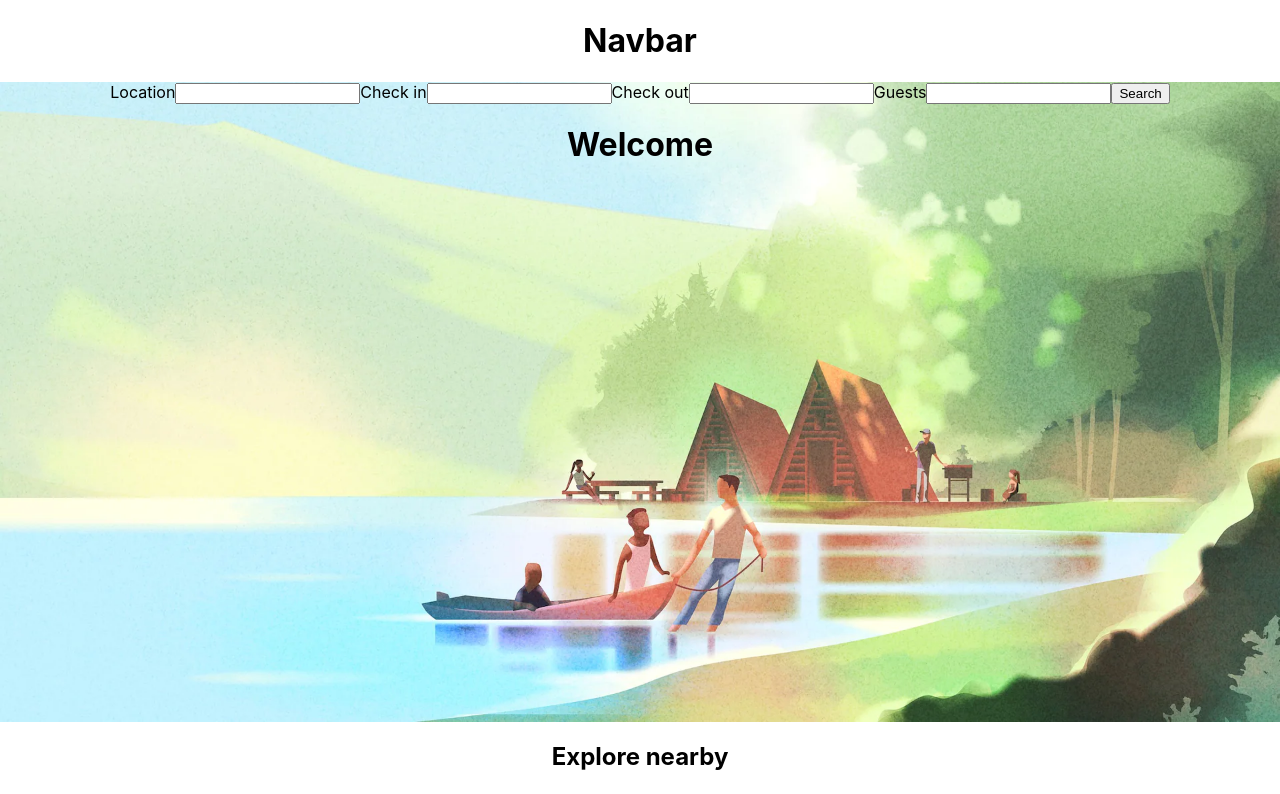
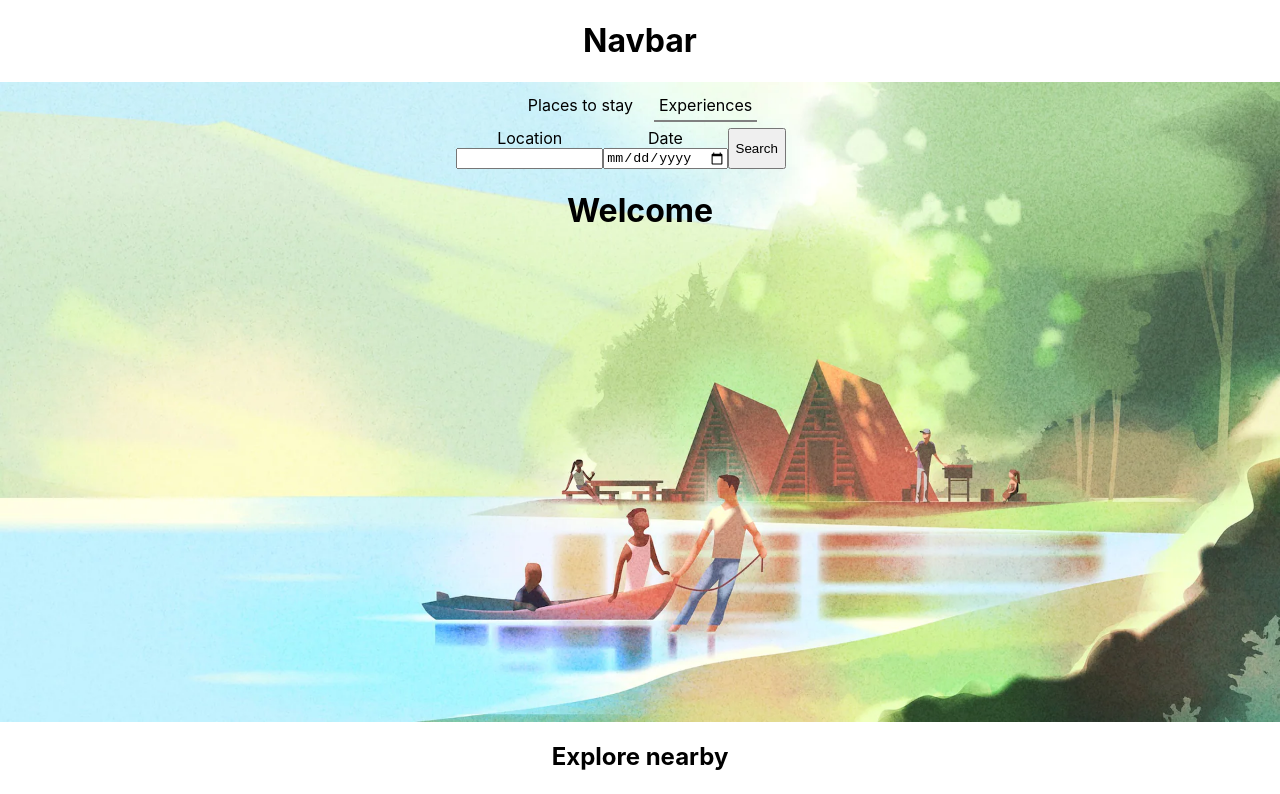
Before and after one commit to mountainfawkes/aerobnb, a React (Create React App) app: page / in a window 1280 px wide. Shown: the top 794 px of the page. Built offline with nearby package versions, Linux system fonts and the light colour scheme.

Commit message:
converts to class component and adds state
Co-authored-by: Tom/Usarneme <jamestcoop@gmail.com>

```diff
--- a/src/components/HeroSearch.js
+++ b/src/components/HeroSearch.js
@@ -1,19 +1,89 @@
-import React from 'react';
+import React, { Component } from 'react';
 
-function HeroSearch() {
+class HeroSearch extends Component {
+  constructor(props) {
+    super(props);
+    this.state = {
+      // which of the sections/buttons is selected, which type of form is showing
+      type: 'experiences',
+      bob: "not your uncle",
+      unrelated: "hayo"
+    }
+    this.handleTypeChange = this.handleTypeChange.bind(this);
+  }
+
+  handleTypeChange(event) {
+    console.log(event.target)
+    this.setState({ type: event.target.id, "bob": "your uncle" })
+  }
+
+  render() {
+    const styles = {
+      padding: '5px',
+      margin: '8px'
+    }
+
+    const selectedStyles = {
+      borderBottom: '2px solid gray',
+      transition: 'all 2s'
+    }
+
+    const placesStyles = { display: 'flex', flexDirection: 'column', maxWidth: '22%' }
+
+    const experiencesStyles = { display: 'flex', flexDirection: 'column', maxWidth: '40%' }
+
+    const unselectedStyles = {
+      borderBottom: 'none'
+    }
+
     return (
       <>
+        <div style={styles}>
+          <span
+            id='places'
+            onClick={this.handleTypeChange}
+            style={ this.state.type === 'places' ? {...styles, ...selectedStyles} : {...styles, ...unselectedStyles} }
+          >Places to stay</span>
+          <span
+            id='experiences'
+            onClick={this.handleTypeChange}
+            style={ this.state.type === 'experiences' ? {...styles, ...selectedStyles} : {...styles, ...unselectedStyles} }
+          >Experiences</span>
+        </div>
+        <div style={{ display: 'inline-flex', maxWidth: '99vw' }}>
+          <div style={ this.state.type === 'places' ? placesStyles : experiencesStyles }>
             <label>Location</label>
               <input type='text'></input>
+          </div>
+          {
+            this.state.type === 'places' ?
+            <>
+              <div style={ this.state.type === 'places' ? placesStyles : null }>
                 <label>Check in</label>
                   <input type='text'></input>
+              </div>
+              <div style={ this.state.type === 'places' ? placesStyles : null }>
                 <label>Check out</label>
                   <input type='text'></input>
+              </div>
+              <div style={ this.state.type === 'places' ? placesStyles : null }>
                 <label>Guests</label>
                   <input type='text'></input>
+              </div>
+            </>
+            :
+            <>
+              <div style={ this.state.type === 'experiences' ? experiencesStyles : null }>
+                <label>Date</label>
+                  <input type='date'></input>
+              </div>
+            </>
+          }
           <button type='submit'>Search</button>
+        </div>
       </>
     )
   }
+}
 
 export default HeroSearch;
```
Lines whose indentation alone changed are shown as unchanged.
